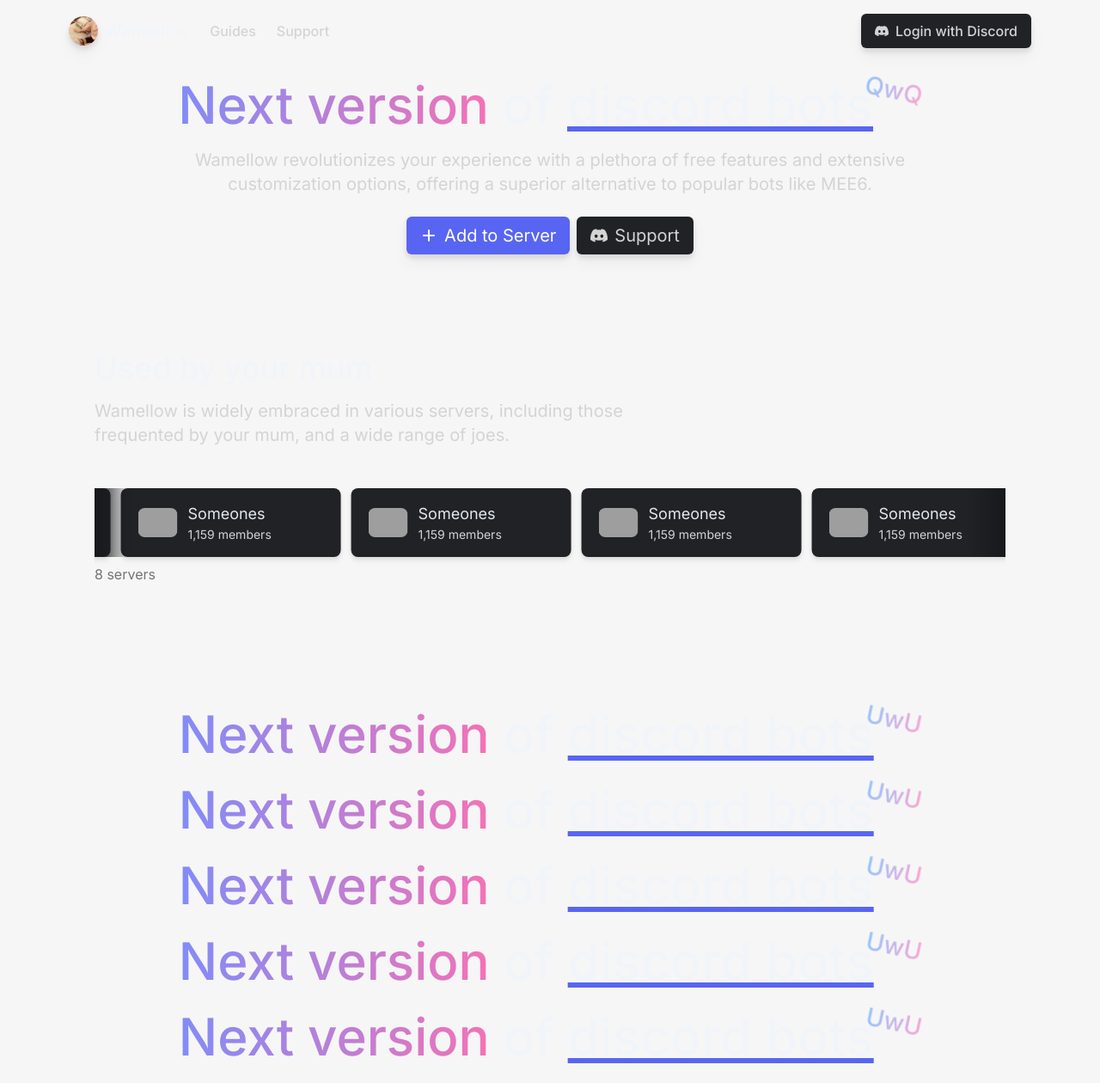
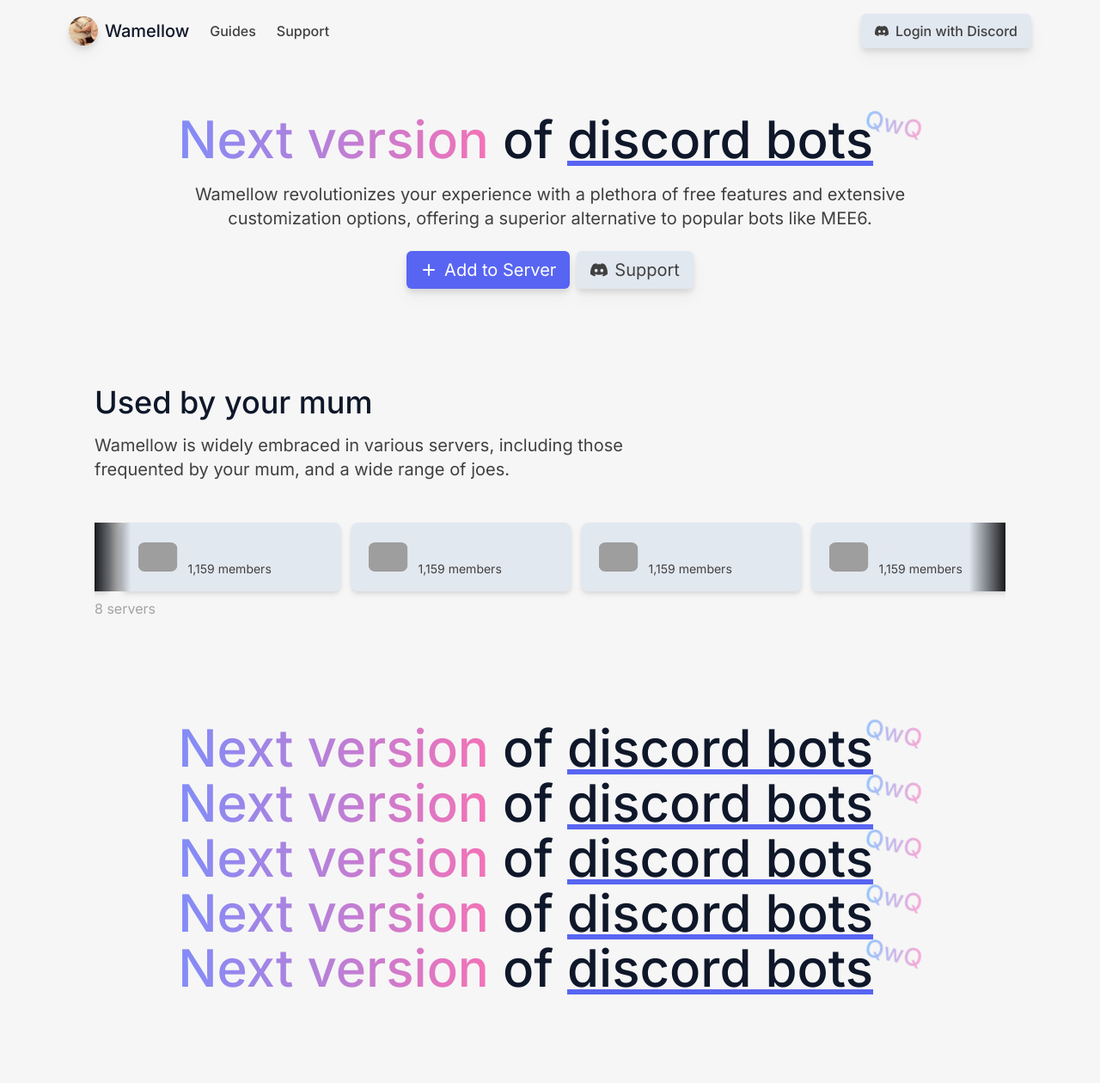
Before and after one commit to Luna-devv/mellow-web, a Next.js app: page / in a window 1280 px wide. Shown: the whole page at 86% size. After the commit the page ends 1180 px from the top, so only its background shows below. Built offline with nearby package versions, Linux system fonts and the light colour scheme; grey boxes are pictures that could not be loaded.

Commit message:
fix light mode 🔥👀

```diff
--- a/app/(home)/page.tsx
+++ b/app/(home)/page.tsx
@@ -23,7 +23,7 @@
     const InnerMarquee = (
         <>
             {new Array(4).fill("").map(() => (
-                <div className="bg-wamellow py-4 px-5 flex items-center rounded-lg w-64 drop-shadow-md" key={Math.random().toString()}>
+                <div className="dark:bg-wamellow bg-wamellow-100 py-4 px-5 flex items-center rounded-lg w-64 drop-shadow-md" key={Math.random().toString()}>
                     <Image src="https://cdn.waya.one/r/CAT.jpeg" width={46} height={46} alt="Server" className="rounded-lg" />
                     <div className="ml-3 text-sm">
                         <div className="text-lg text-slate-200">Someones</div>
@@ -38,7 +38,7 @@
     return (
         <div className="text-center flex items-center flex-col w-full">
 
-            <div className={`${width > 475 ? "text-6xl" : "text-5xl"} flex font-medium relative mb-1 text-slate-100 break-words`}>
+            <div className={`${width > 475 ? "text-6xl" : "text-5xl"} flex font-medium relative mb-1 dark:text-slate-100 text-slate-900 break-words`}>
                 <h1>
                     <span className="bg-gradient-to-r from-indigo-400 to-pink-400 bg-clip-text text-transparent h-20 break-keep">Next version</span>
                     {width > 388 && " of "} {width < 475 && <br />}
@@ -55,7 +55,7 @@
                         <HiPlus className="relative top-1" />
                         <span className="ml-2">{width > 410 ? "Add to Server" : "Invite"}</span>
                     </Link>
-                    <Link href="/support" className="flex bg-wamellow hover:bg-wamellow-light hover:text-white py-2 px-4 rounded-md duration-200 drop-shadow-lg">
+                    <Link href="/support" className="flex dark:bg-wamellow bg-wamellow-100 dark:hover:bg-wamellow-light hover:bg-wamellow-100-light dark:hover:text-white py-2 px-4 rounded-md duration-200 drop-shadow-lg">
                         <BsDiscord className="relative top-1" />
                         <span className="ml-2">Support</span>
                     </Link>
@@ -64,7 +64,7 @@
             </div>
 
             <div className="text-left mt-24 max-w-full">
-                <h2 className="text-4xl text-slate-100 font-medium">Used by your mum</h2>
+                <h2 className="text-4xl dark:text-slate-100 text-slate-900 font-medium">Used by your mum</h2>
                 <div className="text-xl pt-4 max-w-2xl">
                     Wamellow is widely embraced in various servers, including those frequented by your mum, and a wide range of joes.
                 </div>
@@ -81,7 +81,7 @@
                 <div className="relative bottom-32">
                     <div className="w-full h-20" style={{ background: "linear-gradient(90deg, rgb(24, 25, 28) 0%, rgba(0,0,0,0) 4%, rgba(0,0,0,0) 96%, rgb(24, 25, 28) 100%)" }} />
                 </div>
-                <span className="relative bottom-[120px] text-neutral-500">8 servers</span>
+                <span className="relative bottom-[120px] dark:text-neutral-500 text-neutral-400">8 servers</span>
             </div>
 
 
@@ -95,49 +95,49 @@
 
 
 
-            <div className={`${width > 475 ? "text-6xl" : "text-5xl"} mt-6 flex font-medium relative mb-1 text-slate-100 break-words`}>
+            <div className={`${width > 475 ? "text-6xl" : "text-5xl"} flex font-medium relative mb-1 dark:text-slate-100 text-slate-900 break-words`}>
                 <h1>
                     <span className="bg-gradient-to-r from-indigo-400 to-pink-400 bg-clip-text text-transparent h-20 break-keep">Next version</span>
                     {width > 388 && " of "} {width < 475 && <br />}
                     <span className="underline decoration-blurple break-keep">discord bots</span>
                 </h1>
-                {width > 910 && <div className="bg-gradient-to-r from-blue-300 to-pink-300 bg-clip-text text-transparent text-2xl relative right-2 rotate-12" style={{ animation: "ScaleBlink 1s ease-in-out infinite" }}>UwU</div>}
+                {width > 910 && <div className="bg-gradient-to-r from-blue-300 to-pink-300 bg-clip-text text-transparent text-2xl relative right-2 rotate-12 select-none" style={{ animation: "ScaleBlink 1s ease-in-out infinite" }} onClick={() => setUwU(uwus[Math.floor(Math.random() * uwus.length)])}>{uwu}</div>}
             </div>
 
-            <div className={`${width > 475 ? "text-6xl" : "text-5xl"} mt-6 flex font-medium relative mb-1 text-slate-100 break-words`}>
+            <div className={`${width > 475 ? "text-6xl" : "text-5xl"} flex font-medium relative mb-1 dark:text-slate-100 text-slate-900 break-words`}>
                 <h1>
                     <span className="bg-gradient-to-r from-indigo-400 to-pink-400 bg-clip-text text-transparent h-20 break-keep">Next version</span>
                     {width > 388 && " of "} {width < 475 && <br />}
                     <span className="underline decoration-blurple break-keep">discord bots</span>
                 </h1>
-                {width > 910 && <div className="bg-gradient-to-r from-blue-300 to-pink-300 bg-clip-text text-transparent text-2xl relative right-2 rotate-12" style={{ animation: "ScaleBlink 1s ease-in-out infinite" }}>UwU</div>}
+                {width > 910 && <div className="bg-gradient-to-r from-blue-300 to-pink-300 bg-clip-text text-transparent text-2xl relative right-2 rotate-12 select-none" style={{ animation: "ScaleBlink 1s ease-in-out infinite" }} onClick={() => setUwU(uwus[Math.floor(Math.random() * uwus.length)])}>{uwu}</div>}
             </div>
 
-            <div className={`${width > 475 ? "text-6xl" : "text-5xl"} mt-6 flex font-medium relative mb-1 text-slate-100 break-words`}>
+            <div className={`${width > 475 ? "text-6xl" : "text-5xl"} flex font-medium relative mb-1 dark:text-slate-100 text-slate-900 break-words`}>
                 <h1>
                     <span className="bg-gradient-to-r from-indigo-400 to-pink-400 bg-clip-text text-transparent h-20 break-keep">Next version</span>
                     {width > 388 && " of "} {width < 475 && <br />}
                     <span className="underline decoration-blurple break-keep">discord bots</span>
                 </h1>
-                {width > 910 && <div className="bg-gradient-to-r from-blue-300 to-pink-300 bg-clip-text text-transparent text-2xl relative right-2 rotate-12" style={{ animation: "ScaleBlink 1s ease-in-out infinite" }}>UwU</div>}
+                {width > 910 && <div className="bg-gradient-to-r from-blue-300 to-pink-300 bg-clip-text text-transparent text-2xl relative right-2 rotate-12 select-none" style={{ animation: "ScaleBlink 1s ease-in-out infinite" }} onClick={() => setUwU(uwus[Math.floor(Math.random() * uwus.length)])}>{uwu}</div>}
             </div>
 
-            <div className={`${width > 475 ? "text-6xl" : "text-5xl"} mt-6 flex font-medium relative mb-1 text-slate-100 break-words`}>
+            <div className={`${width > 475 ? "text-6xl" : "text-5xl"} flex font-medium relative mb-1 dark:text-slate-100 text-slate-900 break-words`}>
                 <h1>
                     <span className="bg-gradient-to-r from-indigo-400 to-pink-400 bg-clip-text text-transparent h-20 break-keep">Next version</span>
                     {width > 388 && " of "} {width < 475 && <br />}
                     <span className="underline decoration-blurple break-keep">discord bots</span>
                 </h1>
-                {width > 910 && <div className="bg-gradient-to-r from-blue-300 to-pink-300 bg-clip-text text-transparent text-2xl relative right-2 rotate-12" style={{ animation: "ScaleBlink 1s ease-in-out infinite" }}>UwU</div>}
+                {width > 910 && <div className="bg-gradient-to-r from-blue-300 to-pink-300 bg-clip-text text-transparent text-2xl relative right-2 rotate-12 select-none" style={{ animation: "ScaleBlink 1s ease-in-out infinite" }} onClick={() => setUwU(uwus[Math.floor(Math.random() * uwus.length)])}>{uwu}</div>}
             </div>
 
-            <div className={`${width > 475 ? "text-6xl" : "text-5xl"} mt-6 flex font-medium relative mb-1 text-slate-100 break-words`}>
+            <div className={`${width > 475 ? "text-6xl" : "text-5xl"} flex font-medium relative mb-1 dark:text-slate-100 text-slate-900 break-words`}>
                 <h1>
                     <span className="bg-gradient-to-r from-indigo-400 to-pink-400 bg-clip-text text-transparent h-20 break-keep">Next version</span>
                     {width > 388 && " of "} {width < 475 && <br />}
                     <span className="underline decoration-blurple break-keep">discord bots</span>
                 </h1>
-                {width > 910 && <div className="bg-gradient-to-r from-blue-300 to-pink-300 bg-clip-text text-transparent text-2xl relative right-2 rotate-12" style={{ animation: "ScaleBlink 1s ease-in-out infinite" }}>UwU</div>}
+                {width > 910 && <div className="bg-gradient-to-r from-blue-300 to-pink-300 bg-clip-text text-transparent text-2xl relative right-2 rotate-12 select-none" style={{ animation: "ScaleBlink 1s ease-in-out infinite" }} onClick={() => setUwU(uwus[Math.floor(Math.random() * uwus.length)])}>{uwu}</div>}
             </div>
 
         </div>
--- a/app/dashboard/[guildId]/page.tsx
+++ b/app/dashboard/[guildId]/page.tsx
@@ -17,7 +17,7 @@
             <div>There will be more exciting stuff coming soon&trade;</div>
 
             <div className="flex mt-4">
-                <Link href="/support" className="flex bg-wamellow hover:bg-wamellow-light hover:text-white py-2 px-4 rounded-md duration-200 ">
+                <Link href="/support" className="flex dark:bg-wamellow bg-wamellow-100 dark:hover:bg-wamellow-light hover:bg-wamellow-100-light dark:hover:text-white py-2 px-4 rounded-md duration-200 ">
                     <BsDiscord className="relative top-1" />
                     <span className="ml-2">Join our server for updates</span>
                 </Link>
--- a/app/layout.tsx
+++ b/app/layout.tsx
@@ -8,6 +8,7 @@
 import { useEffect, useState } from "react";
 import { HiArrowNarrowRight, HiOutlineChevronDown, HiTemplate } from "react-icons/hi";
 
+import { errorStore } from "@/common/error";
 import { guildStore } from "@/common/guilds";
 import { userStore } from "@/common/user";
 import { widthStore } from "@/common/width";
@@ -38,7 +39,10 @@
     const path = usePathname() || "/";
     useEffect(() => {
         if (!["/login", "/logout"].includes(path.split("?")[0])) localStorage.setItem("lastpage", path);
-        if (!path.startsWith("/dashboard/")) guildStore.setState(undefined);
+        if (!path.startsWith("/dashboard/")) {
+            guildStore.setState(undefined);
+            errorStore.setState(undefined);
+        }
     }, [path]);
 
     const user = userStore((s) => s);
@@ -57,7 +61,7 @@
     }, []);
 
     const UserButton = (
-        <button className={`ml-auto flex ${menu ? "bg-wamellow" : ""} hover:bg-wamellow py-2 px-4 rounded-md duration-200 items-center`} onClick={() => setMenu(!menu)}>
+        <button className={`ml-auto flex ${menu && "dark:bg-wamellow bg-wamellow-100"} dark:hover:bg-wamellow hover:bg-wamellow-100 py-2 px-4 rounded-md duration-200 items-center`} onClick={() => setMenu(!menu)}>
             <Image src={user?.avatar as string} width={30} height={30} style={{ height: 30, width: 30 }} alt="your avatar" className="rounded-full mr-2 drop-shadow-lg" />
             <div className="mr-2">@{user?.username}</div>
             <HiOutlineChevronDown />
@@ -65,13 +69,13 @@
     );
 
     const UserDropdown = (
-        <div className="relative bottom-2 right-56 bg-wamellow rounded-md w-56 text-base overflow-hidden">
-            <Link href="/dashboard" className="hover:bg-wamellow-alpha pt-3 pb-2 px-4 w-full duration-200 flex items-center" onClick={() => setMenu(false)}>
+        <div className="relative bottom-2 right-56 dark:bg-wamellow bg-wamellow-100 rounded-md w-56 text-base overflow-hidden shadow-md">
+            <Link href="/dashboard" className="dark:hover:bg-wamellow-alpha hover:bg-wamellow-100-alpha pt-3 pb-2 px-4 w-full duration-200 flex items-center" onClick={() => setMenu(false)}>
                 <HiTemplate />
                 <span className="ml-2">Dashboard</span>
             </Link>
-            <hr className="my-1 mx-0 border-wamellow-light" />
-            <Link href="/login?logout=true" className="hover:bg-danger text-red-400 hover:text-red-100 pt-2 pb-3 px-4 w-full duration-200 flex items-center" onClick={() => setMenu(false)}>
+            <hr className="my-1 mx-0 dark:border-wamellow-light border-wamellow-100-light" />
+            <Link href="/login?logout=true" className="hover:bg-danger dark:text-red-400 text-red-500 dark:hover:text-red-100 hover:text-neutral-800 pt-2 pb-3 px-4 w-full duration-200 flex items-center" onClick={() => setMenu(false)}>
                 <HiArrowNarrowRight />
                 <span className="ml-2">Logout</span>
             </Link>
@@ -84,16 +88,16 @@
 
             <body className={`${inter.className} w-full max-w-6xl`}>
 
-                <div className="p-4 flex items-center gap-2 text-base font-medium text-neutral-300 select-none">
+                <div className="p-4 flex items-center gap-2 text-base font-medium dark:text-neutral-300 text-neutral-700 select-none">
                     <Link href="/" className="flex items-center mr-2">
                         <Image src="/waya-legacy1.png" width={34} height={34} alt="wamellow" className="rounded-full mr-2 drop-shadow-lg" />
-                        <span className="text-xl text-slate-100">Wamellow</span>
+                        <span className="text-xl dark:text-slate-100 text-slate-900">Wamellow</span>
                     </Link>
 
                     {width > 512 &&
                         <>
-                            <Link href="/docs" className="hover:bg-wamellow-alpha py-1 px-2 rounded-md duration-200">Guides</Link>
-                            <Link href="/support" className="hover:bg-wamellow-alpha py-1 px-2 rounded-md duration-200">Support</Link>
+                            <Link href="/docs" className="dark:hover:bg-wamellow-alpha hover:bg-wamellow-100-alpha py-1 px-2 rounded-md duration-200">Guides</Link>
+                            <Link href="/support" className="dark:hover:bg-wamellow-alpha hover:bg-wamellow-100-alpha py-1 px-2 rounded-md duration-200">Support</Link>
                         </>
                     }
 
@@ -101,24 +105,26 @@
                 </div>
 
                 {user?.id && menu &&
-                    <div className="pr-4 flex text-base font-medium text-neutral-300 select-none overflow-x-hidden">
+                    <div className="pr-4 flex text-base font-medium dark:text-neutral-300 text-neutral-700 select-none overflow-x-hidden">
                         <div className="ml-auto overflow-x-hidden"><div className="absolute z-10">{UserDropdown}</div></div>
                     </div>
                 }
 
-                <main className={`text-neutral-300 flex flex-col items-center justify-between p-5 w-6xl max-w-full mt-${width > 512 ? 10 : 2}`}>
+                <main className={`dark:text-neutral-300 text-neutral-700 flex flex-col items-center justify-between p-5 w-6xl max-w-full mt-${width > 512 ? 10 : 2}`}>
                     {children}
                 </main>
 
             </body>
 
-            {/* <footer className="absolute left-0 bottom-4">
-                <div className="w-full flex justify-center gap-2 text-base font-medium">
-                    <div className="text-neutral-500 w-full max-w-6xl">
-                        <div>&copy; Wamellow {new Date(1635609600000).getFullYear()} - {new Date().getFullYear()}, Not affiliated with Discord Inc.</div>
-                    </div>
+            {/* <div className=" text-neutral-500 w-full max-w-6xl mt-10 mb-6">
+                <div>&copy; Wamellow {new Date(1635609600000).getFullYear()} - {new Date().getFullYear()}, Not affiliated with Discord Inc.</div>
+                <div className="flex gap-2 mt-2">
+                    <Link href="/docs" className="bg-wamellow-alpha hover:bg-wamellow-light hover:text-neutral-300 py-1 px-2 rounded-md duration-200">Documentation</Link>
+                    <Link href="/terms" className="bg-wamellow-alpha hover:bg-wamellow-light hover:text-neutral-300 py-1 px-2 rounded-md duration-200">Terms of Service</Link>
+                    <Link href="/terms#privacy" className="bg-wamellow-alpha hover:bg-wamellow-light hover:text-neutral-300 py-1 px-2 rounded-md duration-200">Privacy Policy</Link>
+                    <Link href="/status" className="bg-wamellow-alpha hover:bg-wamellow-light hover:text-neutral-300 py-1 px-2 rounded-md duration-200">Status</Link>
                 </div>
-            </footer> */}
+            </div> */}
 
         </html>
     );
--- a/components/LoginButton.tsx
+++ b/components/LoginButton.tsx
@@ -6,7 +6,7 @@
 
 const LoginButton: FunctionComponent<{ loginstate: "LOADING" | "ERRORED" | undefined, width: number, message?: string }> = ({ loginstate, width, message }) => {
     return (
-        <Link href="/login" className={`relative ml-auto flex ${loginstate === "ERRORED" ? "bg-danger" : "bg-wamellow"} hover:bg-blurple ${loginstate === "ERRORED" && "hover:"} py-2 px-4 rounded-md duration-200 drop-shadow-lg`}>
+        <Link href="/login" className={`relative ml-auto flex ${loginstate === "ERRORED" ? "bg-danger" : "dark:bg-wamellow bg-wamellow-100"} hover:bg-blurple hover:text-white ${loginstate === "ERRORED" && "hover:"} py-2 px-4 rounded-md duration-200 drop-shadow-lg`}>
             {!loginstate && <BsDiscord className="relative top-1" />}
             {loginstate === "ERRORED" && <HiExclamation className="relative top-1 h-5 w-5" />}
             {loginstate === "LOADING" && <div className="pl-6"><TailSpin stroke="#d4d4d4" className="absolute top-[11px] left-2 h-5" /></div>}
--- a/tailwind.config.js
+++ b/tailwind.config.js
@@ -10,8 +10,12 @@
             colors: {
                 "wamellow": "#212226",
                 "wamellow-light": "#383b42",
-                "wamellow-semi": "#1b1c1f",
                 "wamellow-alpha": "rgba(255, 255, 255, 0.06)",
+
+
+                "wamellow-100": "#e2e8f0",
+                "wamellow-100-light": "#ced3da",
+                "wamellow-100-alpha": "rgba(0, 0, 0, 0.06)",
 
                 "blurple": "#5865f2",
                 "blurple-dark": "#454fbf",
```
Also changed, not shown: app/dashboard/[guildId]/layout.tsx (+8 -11 lines), app/dashboard/[guildId]/welcome/page.tsx (+7 -12 lines), app/dashboard/page.tsx (+6 -6 lines), components/Error.tsx (+5 -5 lines), components/List.tsx (+5 -4 lines), components/inputs/SelectMenu.tsx (+6 -6 lines).
